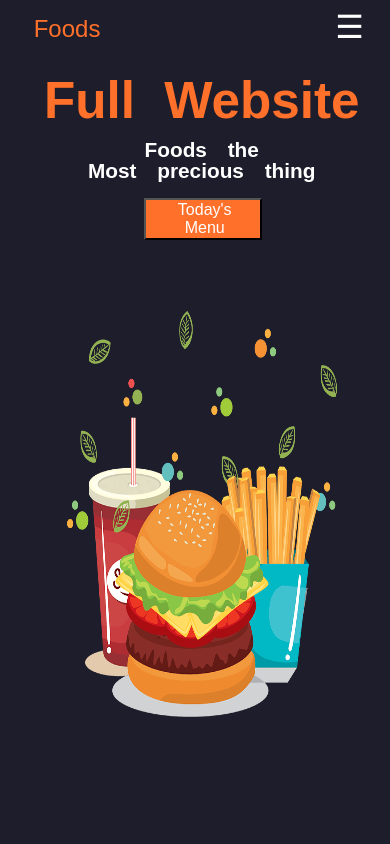
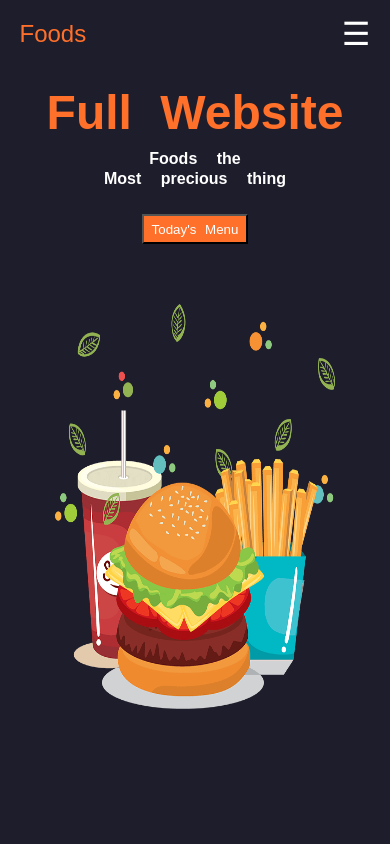
Before and after one commit to Raxont/proyectoWeb, a plain HTML site: page index.html in a window 390 px wide. Shown: the top 844 px of the page. Drawn offline with nearby package versions, Linux system fonts and the light colour scheme.

Commit message:
style: :lipstick: Mejora del estilo de la pagina
Se modifca el css style para darle una mejora visual tanto para computadores como celulares

```diff
--- a/css/styles.css
+++ b/css/styles.css
@@ -1,12 +1,15 @@
 @import url(../css/variables.css);
 * {
-  margin: 0 0 0 1%;
-  padding-right: 1%;
+  margin: 0 0 0 0;
+  padding: 0;
+  box-sizing: border-box;
 }
 body {
   background: var(--color-tercero);
   font-family: "Poppins", sans-serif;
-  box-sizing: border-box;
+
+  margin: 0px;
+  padding: 0 5% 0 5%;
 }
 .header {
   width: 100%;
@@ -23,12 +26,13 @@ body {
 }
 .item_1 {
   width: 60%;
-  height: 7%;
+  height: 10%;
+
   grid-area: food;
   display: flex;
   justify-content: flex-start;
   align-items: center;
-  font-size: 3em;
+  font-size: 2.5em;
   color: var(--color-primero);
   background: var(--color-tercero);
   position: fixed;
@@ -36,7 +40,7 @@ body {
 .item_2 {
   width: 100%;
   height: 100%;
-  padding-left: 150px;
+  padding-left: 100px;
   grid-area: titulo;
   line-height: 1.5;
   color: var(--color-primero);
@@ -46,10 +50,10 @@ body {
   /* background: red; */
 }
 .item_2_h1 {
-  width: 100%;
+  width: 80%;
   height: 33%;
   white-space: normal;
-  font-size: 7.5rem;
+  font-size: 6rem;
   display: flex;
   align-items: flex-end;
   /* background: blue; */
@@ -60,14 +64,14 @@ body {
   white-space: normal;
   grid-area: explain;
   color: var(--color-segundo);
-  font-size: 2.5em;
-  line-height: 1em;
+  font-size: 2em;
+  line-height: 1.5em;
   /* background: yellow; */
 }
 .item_2_button {
-  margin-top: 3em;
-  width: 25%;
-  height: 6%;
+  margin-top: 2em;
+  width: 20%;
+  height: 5%;
   color: var(--color-segundo);
   background: var(--color-primero);
   display: flex;
@@ -75,11 +79,11 @@ body {
   justify-content: center;
   /* overflow: hidden; */
   /* border: none; */
-  word-spacing: 10px;
+  word-spacing: 5px;
 }
 .item_2_button p {
   white-space: normal;
-  font-size: 2em;
+  font-size: 1.5em;
 }
 .item_3 {
   grid-area: menus;
@@ -87,13 +91,15 @@ body {
 }
 .item_3_lista {
   width: 45%;
-  height: 7%;
+  height: 10%;
   list-style: none;
   display: flex;
   justify-content: space-between;
   position: fixed;
   align-items: center;
   overflow: hidden;
+
+  padding-inline-start: 20px;
   background: var(--color-tercero);
 }
 .item_3_lista li {
@@ -107,7 +113,7 @@ body {
 .item_3_lista li:hover {
   border: 1px solid green;
   cursor: pointer;
-  height: 95%;
+  height: 70%;
 }
 .item_3_lista li a {
   font-size: 2em;
@@ -417,35 +423,31 @@ body {
 }
 
 @media only screen and (max-width: 800px) {
-  body {
-    width: 100%;
-    height: 100%;
-    margin: 0 0 0 0;
-    padding: 2% 5% 0 5%;
-    /* background: blue; */
-  }
   .header {
     width: 100%;
     height: 100vh;
-    padding-top: 0em;
     display: grid;
     grid-template-columns: repeat(2,1fr);
-    grid-template-rows: 5% 25% 70%;
+    grid-template-rows: 10% 20% 70%;
     grid-template-areas:
       "food menus"
       "titulo titulo"
       "img img"
     /* background: red; */
   }
+  body {
+    margin: 0px;
+  }
   .item_1 {
-    height: 5%;
+    height: 8%;
     grid-area: food;
     display: flex;
     justify-content: flex-start;
     font-size: 1.5em;
     color: var(--color-primero);
-    /* background: blue; */
+    background: none;
     position: absolute;
+
   }
   .item_2 {
     width: 100%;
@@ -465,7 +467,7 @@ body {
   .item_2_h1 {
     width: 100%;
     white-space: normal;
-    font-size: 3.2rem;
+    font-size: 3rem;
     display: flex;
     justify-content: center;
     /* background: blue; */
@@ -475,17 +477,17 @@ body {
     white-space: normal;
     grid-area: explain;
     color: var(--color-segundo);
-    font-size: 1.3em;
-    line-height: 1em;
+    font-size: 1em;
+    line-height: 1.2em;
     display: flex;
     justify-content: center;
     text-align: center;
     /* background: yellow; */
   }
   .item_2_button {
-    margin-top: 1.2em;
-    width: 35%;
-    height: 20%;
+    /* margin-top: 1.5em; */
+    width: 30%;
+    height: 3.5vh;
     color: var(--color-segundo);
     background: var(--color-primero);
     display: flex;
@@ -493,17 +495,18 @@ body {
     justify-content: center;
     /* overflow: hidden; */
     /* border: none; */
-    word-spacing: 10px;
+    word-spacing: 5px;
   }
   .item_2_button p {
     white-space: normal;
-    font-size: 1.2em;
+    font-size: 1em;
   }
   .item_3 {
+    height: 80%;
     display: flex;
     justify-content: flex-end;
     grid-area: menus;
-
+    align-items: center;
     /* background: red; */
   }
   .item_3_lista {
@@ -522,7 +525,7 @@ body {
     justify-content: space-around;
     padding-right: 0;
     position: absolute;
-    top: 3.2em;
+    top: 3em;
     background: var(--color-sexto);
   }
   .item_3_lista.show li{
@@ -672,12 +675,12 @@ body {
     background: var(--color-quinto);
     border: 2px solid var(--color-cuarto);
     word-spacing: 5px;
-    gap: 0px;
+    gap: 2px;
 
   }
   .bx-menu {
     align-self: flex-end;
-    font-size: 1em;
+    font-size: 1.5em;
   }
   .menu_imagen_ul_li_h2 {
     font-size: .8em;
@@ -733,7 +736,7 @@ body {
     align-items: center;
     align-content: flex-start;
     justify-content: flex-start;
-    gap: 20px;
+    gap: 40px;
     /* background: yellow; */
   }
   .service_imagen_ul_li {
@@ -743,17 +746,17 @@ body {
     justify-content: flex-start;
     align-items: center;
     flex-direction: column;
-    gap: 5px;
+    gap: 10px;
     word-spacing: 5px;
     /* background: blue; */
   }
   .service_imagen_ul_li_h2{
-    font-size: 1em;
+    font-size: 1.5em;
   }
   .service_imagen_ul_li_h3 {
     display: flex;
     text-align: center;
-    font-size: .8em;
+    font-size: 1em;
     /* background: red;  */
   }
   .service_imagen_ul_li img {
@@ -778,7 +781,7 @@ body {
     justify-content: center;
     align-items: center;
     text-align: center;
-    gap: 50px;
+    gap: 20px;
     font-size: 0.8em;
     border: 5px solid var(--color-cuarto);
   }
@@ -815,18 +818,20 @@ body {
   .item_footer_3 h1,
   .item_footer_2 h1,
   .item_footer_1 h1 {
-    font-size: 1em;
+    font-size: 1.5em;
     padding-top: 1em;
+    word-spacing: 5px;
   }
   .item_footer_4 ul,
   .item_footer_3 ul,
   .item_footer_2 ul,
   .item_footer_1 ul {
     list-style: none;
-    font-size: 0.8em;
+    font-size: 1em;
     /* background: yellow; */
     margin-top: 5px;
     line-height: 1.5;
+    word-spacing: 5px;
   }
   .item_footer_1 {
     grid-area: menul;
@@ -852,8 +857,4 @@ body {
     display: flex;
     gap: 10px;
   }
-  .item_footer_4 p {
-    padding-right: 0.5em;
-    /* background: red; */
-  }
 }
```
